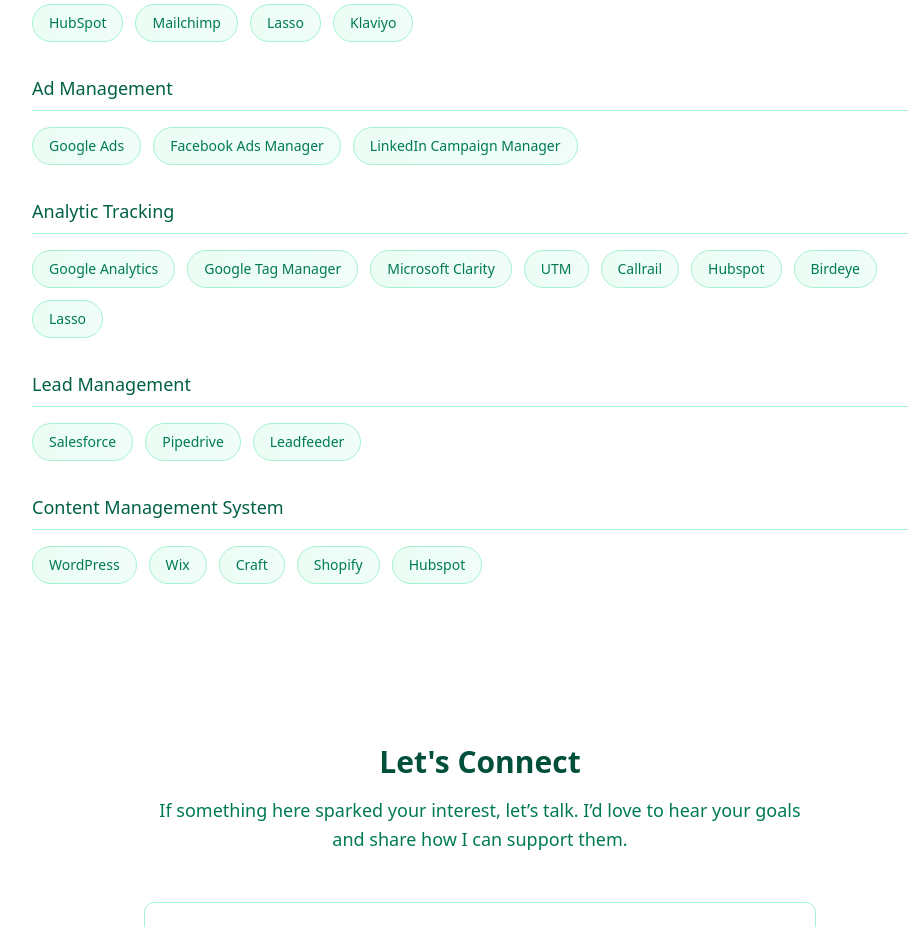
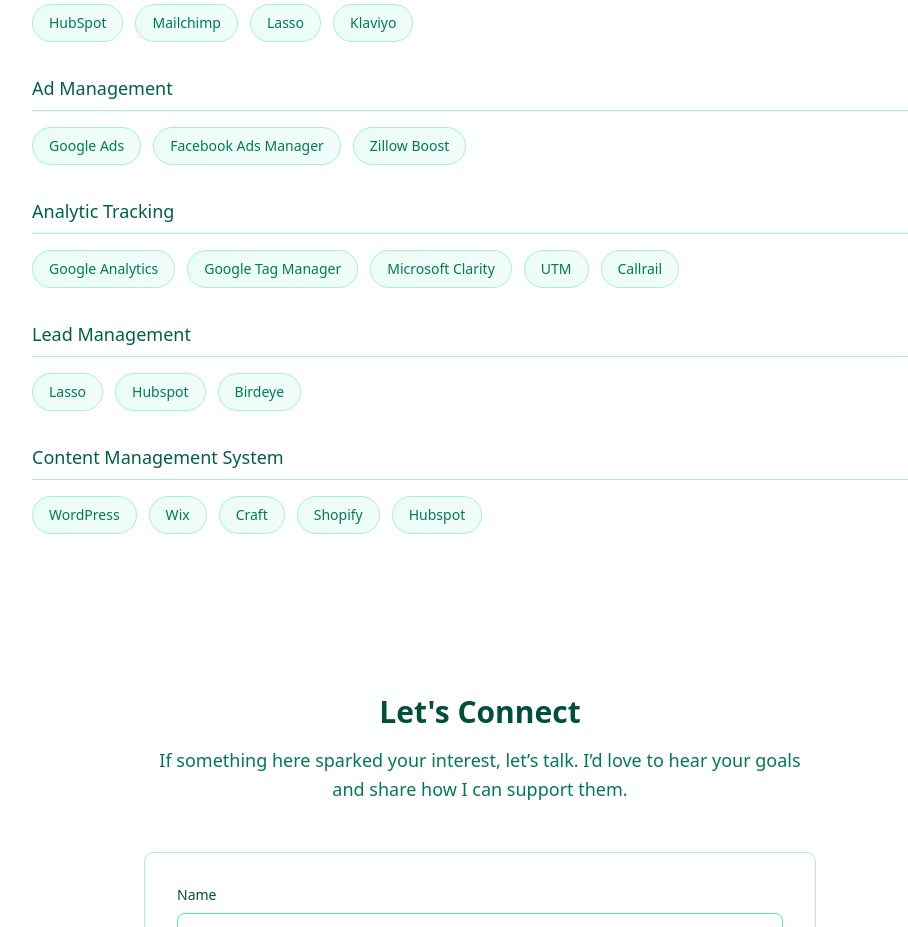
Before and after one commit to connorholly11/lauren-site, a React (Vite) app: page / in a window 1280 px wide. Shown: the part 4860-5787 px from the top of the page, without its empty margins (160-1068 px from the left). Built offline with nearby package versions, Linux system fonts and the light colour scheme; a web font is replaced by a local one.

Commit message:
RevisionId:  295283331598274560

```diff
--- a/src/components/generated/PersonalBrandLandingPage.tsx
+++ b/src/components/generated/PersonalBrandLandingPage.tsx
@@ -489,9 +489,7 @@
                   <span className="px-4 py-2 bg-gradient-to-r from-emerald-50 to-teal-50 border border-emerald-200 rounded-full text-sm font-medium text-emerald-700 hover:shadow-md transition-shadow" data-magicpath-id="110" data-magicpath-path="PersonalBrandLandingPage.tsx">
                     Facebook Ads Manager
                   </span>
-                  <span className="px-4 py-2 bg-gradient-to-r from-emerald-50 to-teal-50 border border-emerald-200 rounded-full text-sm font-medium text-emerald-700 hover:shadow-md transition-shadow" data-magicpath-id="111" data-magicpath-path="PersonalBrandLandingPage.tsx">
-                    LinkedIn Campaign Manager
-                  </span>
+                  <span className="px-4 py-2 bg-gradient-to-r from-emerald-50 to-teal-50 border border-emerald-200 rounded-full text-sm font-medium text-emerald-700 hover:shadow-md transition-shadow" data-magicpath-id="111" data-magicpath-path="PersonalBrandLandingPage.tsx">Zillow Boost</span>
                 </div>
               </div>
 
@@ -512,13 +510,19 @@
                   <span className="px-4 py-2 bg-gradient-to-r from-emerald-50 to-teal-50 border border-emerald-200 rounded-full text-sm font-medium text-emerald-700 hover:shadow-md transition-shadow" data-magicpath-id="119" data-magicpath-path="PersonalBrandLandingPage.tsx">
                     Callrail
                   </span>
-                  <span className="px-4 py-2 bg-gradient-to-r from-emerald-50 to-teal-50 border border-emerald-200 rounded-full text-sm font-medium text-emerald-700 hover:shadow-md transition-shadow" data-magicpath-id="120" data-magicpath-path="PersonalBrandLandingPage.tsx">
+                  <span className="px-4 py-2 bg-gradient-to-r from-emerald-50 to-teal-50 border border-emerald-200 rounded-full text-sm font-medium text-emerald-700 hover:shadow-md transition-shadow" data-magicpath-id="120" data-magicpath-path="PersonalBrandLandingPage.tsx" style={{
+                  display: "none"
+                }}>
                     Hubspot
                   </span>
-                  <span className="px-4 py-2 bg-gradient-to-r from-emerald-50 to-teal-50 border border-emerald-200 rounded-full text-sm font-medium text-emerald-700 hover:shadow-md transition-shadow" data-magicpath-id="121" data-magicpath-path="PersonalBrandLandingPage.tsx">
+                  <span className="px-4 py-2 bg-gradient-to-r from-emerald-50 to-teal-50 border border-emerald-200 rounded-full text-sm font-medium text-emerald-700 hover:shadow-md transition-shadow" data-magicpath-id="121" data-magicpath-path="PersonalBrandLandingPage.tsx" style={{
+                  display: "none"
+                }}>
                     Birdeye
                   </span>
-                  <span className="px-4 py-2 bg-gradient-to-r from-emerald-50 to-teal-50 border border-emerald-200 rounded-full text-sm font-medium text-emerald-700 hover:shadow-md transition-shadow" data-magicpath-id="122" data-magicpath-path="PersonalBrandLandingPage.tsx">
+                  <span className="px-4 py-2 bg-gradient-to-r from-emerald-50 to-teal-50 border border-emerald-200 rounded-full text-sm font-medium text-emerald-700 hover:shadow-md transition-shadow" data-magicpath-id="122" data-magicpath-path="PersonalBrandLandingPage.tsx" style={{
+                  display: "none"
+                }}>
                     Lasso
                   </span>
                 </div>
@@ -528,15 +532,9 @@
               <div className="space-y-4" data-magicpath-id="123" data-magicpath-path="PersonalBrandLandingPage.tsx">
                 <h4 className="text-lg font-medium text-emerald-800 border-b border-emerald-200 pb-2" data-magicpath-id="124" data-magicpath-path="PersonalBrandLandingPage.tsx">Lead Management</h4>
                 <div className="flex flex-wrap gap-3" data-magicpath-id="125" data-magicpath-path="PersonalBrandLandingPage.tsx">
-                  <span className="px-4 py-2 bg-gradient-to-r from-emerald-50 to-teal-50 border border-emerald-200 rounded-full text-sm font-medium text-emerald-700 hover:shadow-md transition-shadow" data-magicpath-id="126" data-magicpath-path="PersonalBrandLandingPage.tsx">
-                    Salesforce
-                  </span>
-                  <span className="px-4 py-2 bg-gradient-to-r from-emerald-50 to-teal-50 border border-emerald-200 rounded-full text-sm font-medium text-emerald-700 hover:shadow-md transition-shadow" data-magicpath-id="127" data-magicpath-path="PersonalBrandLandingPage.tsx">
-                    Pipedrive
-                  </span>
-                  <span className="px-4 py-2 bg-gradient-to-r from-emerald-50 to-teal-50 border border-emerald-200 rounded-full text-sm font-medium text-emerald-700 hover:shadow-md transition-shadow" data-magicpath-id="128" data-magicpath-path="PersonalBrandLandingPage.tsx">
-                    Leadfeeder
-                  </span>
+                  <span className="px-4 py-2 bg-gradient-to-r from-emerald-50 to-teal-50 border border-emerald-200 rounded-full text-sm font-medium text-emerald-700 hover:shadow-md transition-shadow" data-magicpath-id="126" data-magicpath-path="PersonalBrandLandingPage.tsx">Lasso</span>
+                  <span className="px-4 py-2 bg-gradient-to-r from-emerald-50 to-teal-50 border border-emerald-200 rounded-full text-sm font-medium text-emerald-700 hover:shadow-md transition-shadow" data-magicpath-id="127" data-magicpath-path="PersonalBrandLandingPage.tsx">Hubspot</span>
+                  <span className="px-4 py-2 bg-gradient-to-r from-emerald-50 to-teal-50 border border-emerald-200 rounded-full text-sm font-medium text-emerald-700 hover:shadow-md transition-shadow" data-magicpath-id="128" data-magicpath-path="PersonalBrandLandingPage.tsx">Birdeye</span>
                 </div>
               </div>
 
```
